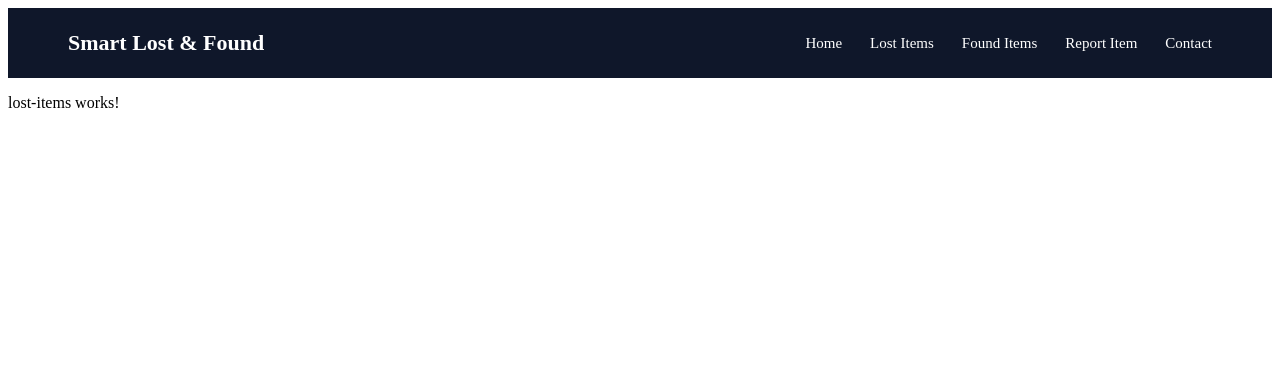
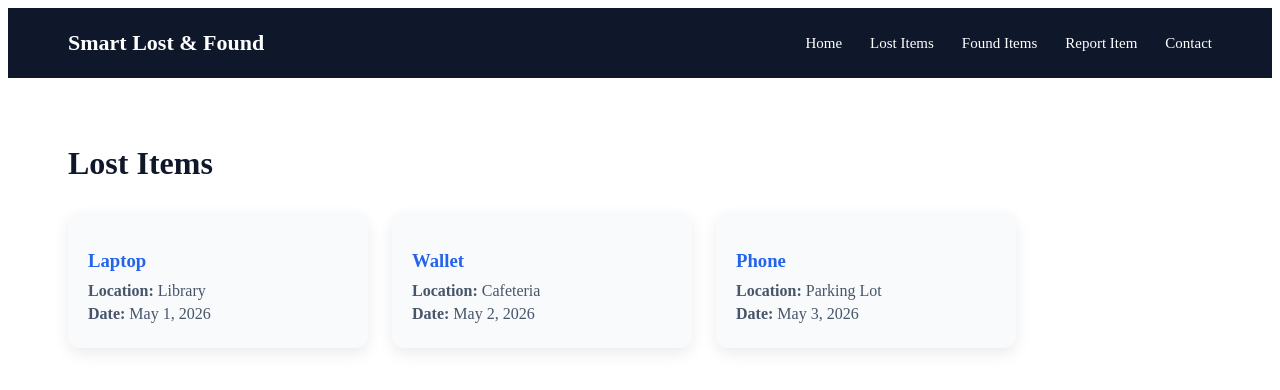
Before and after one commit to samyogacharya12/smart-campus-lost-found-frontend, an Angular app: page /lost-items in a window 1280 px wide. Shown: the top 390 px of the page. Built offline with nearby package versions, Linux system fonts and the light colour scheme.

Commit message:
Added lost and found items UI

```diff
--- a/src/app/pages/found-items/found-items.css
+++ b/src/app/pages/found-items/found-items.css
@@ -0,0 +1,33 @@
+.found-items-page {
+  padding: 40px 60px;
+}
+
+.found-items-page h2 {
+  font-size: 32px;
+  margin-bottom: 30px;
+  color: #0f172a;
+}
+
+.items-container {
+  display: flex;
+  gap: 24px;
+  flex-wrap: wrap;
+}
+
+.item-card {
+  width: 260px;
+  padding: 20px;
+  border-radius: 12px;
+  background: #f8fafc;
+  box-shadow: 0 6px 16px rgba(0, 0, 0, 0.08);
+}
+
+.item-card h3 {
+  margin-bottom: 10px;
+  color: #16a34a;
+}
+
+.item-card p {
+  margin: 5px 0;
+  color: #475569;
+}
--- a/src/app/pages/found-items/found-items.html
+++ b/src/app/pages/found-items/found-items.html
@@ -1 +1,27 @@
-<p>found-items works!</p>
+<div class="found-items-page">
+
+  <h2>Found Items</h2>
+
+  <div class="items-container">
+
+    <div class="item-card">
+      <h3>Water Bottle</h3>
+      <p><strong>Found at:</strong> Student Center</p>
+      <p><strong>Date:</strong> May 1, 2026</p>
+    </div>
+
+    <div class="item-card">
+      <h3>Backpack</h3>
+      <p><strong>Found at:</strong> Engineering Building</p>
+      <p><strong>Date:</strong> May 2, 2026</p>
+    </div>
+
+    <div class="item-card">
+      <h3>Keys</h3>
+      <p><strong>Found at:</strong> Gym</p>
+      <p><strong>Date:</strong> May 3, 2026</p>
+    </div>
+
+  </div>
+
+</div>
--- a/src/app/pages/lost-items/lost-items.css
+++ b/src/app/pages/lost-items/lost-items.css
@@ -0,0 +1,33 @@
+.lost-items-page {
+  padding: 40px 60px;
+}
+
+.lost-items-page h2 {
+  font-size: 32px;
+  margin-bottom: 30px;
+  color: #0f172a;
+}
+
+.items-container {
+  display: flex;
+  gap: 24px;
+  flex-wrap: wrap;
+}
+
+.item-card {
+  width: 260px;
+  padding: 20px;
+  border-radius: 12px;
+  background: #f8fafc;
+  box-shadow: 0 6px 16px rgba(0, 0, 0, 0.08);
+}
+
+.item-card h3 {
+  margin-bottom: 10px;
+  color: #2563eb;
+}
+
+.item-card p {
+  margin: 5px 0;
+  color: #475569;
+}
--- a/src/app/pages/lost-items/lost-items.html
+++ b/src/app/pages/lost-items/lost-items.html
@@ -1 +1,27 @@
-<p>lost-items works!</p>
+<div class="lost-items-page">
+
+  <h2>Lost Items</h2>
+
+  <div class="items-container">
+
+    <div class="item-card">
+      <h3>Laptop</h3>
+      <p><strong>Location:</strong> Library</p>
+      <p><strong>Date:</strong> May 1, 2026</p>
+    </div>
+
+    <div class="item-card">
+      <h3>Wallet</h3>
+      <p><strong>Location:</strong> Cafeteria</p>
+      <p><strong>Date:</strong> May 2, 2026</p>
+    </div>
+
+    <div class="item-card">
+      <h3>Phone</h3>
+      <p><strong>Location:</strong> Parking Lot</p>
+      <p><strong>Date:</strong> May 3, 2026</p>
+    </div>
+
+  </div>
+
+</div>
```
